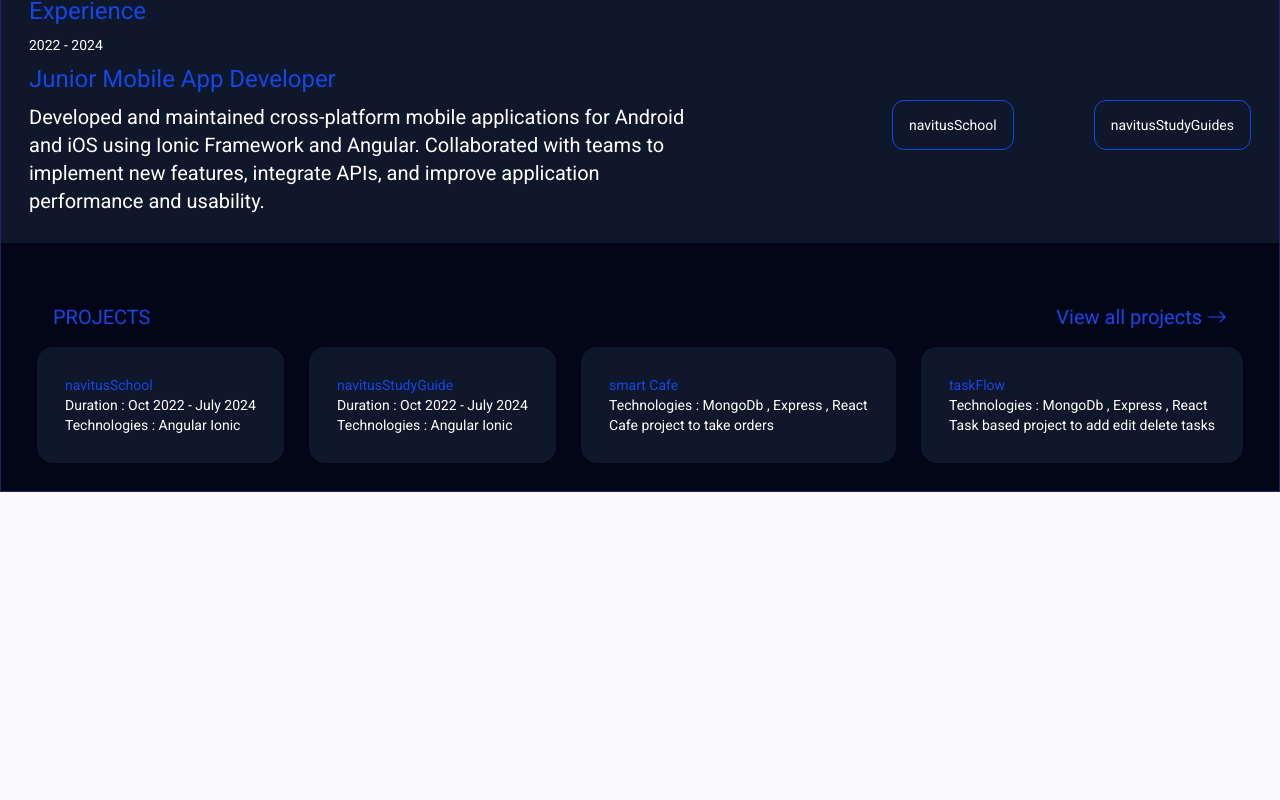
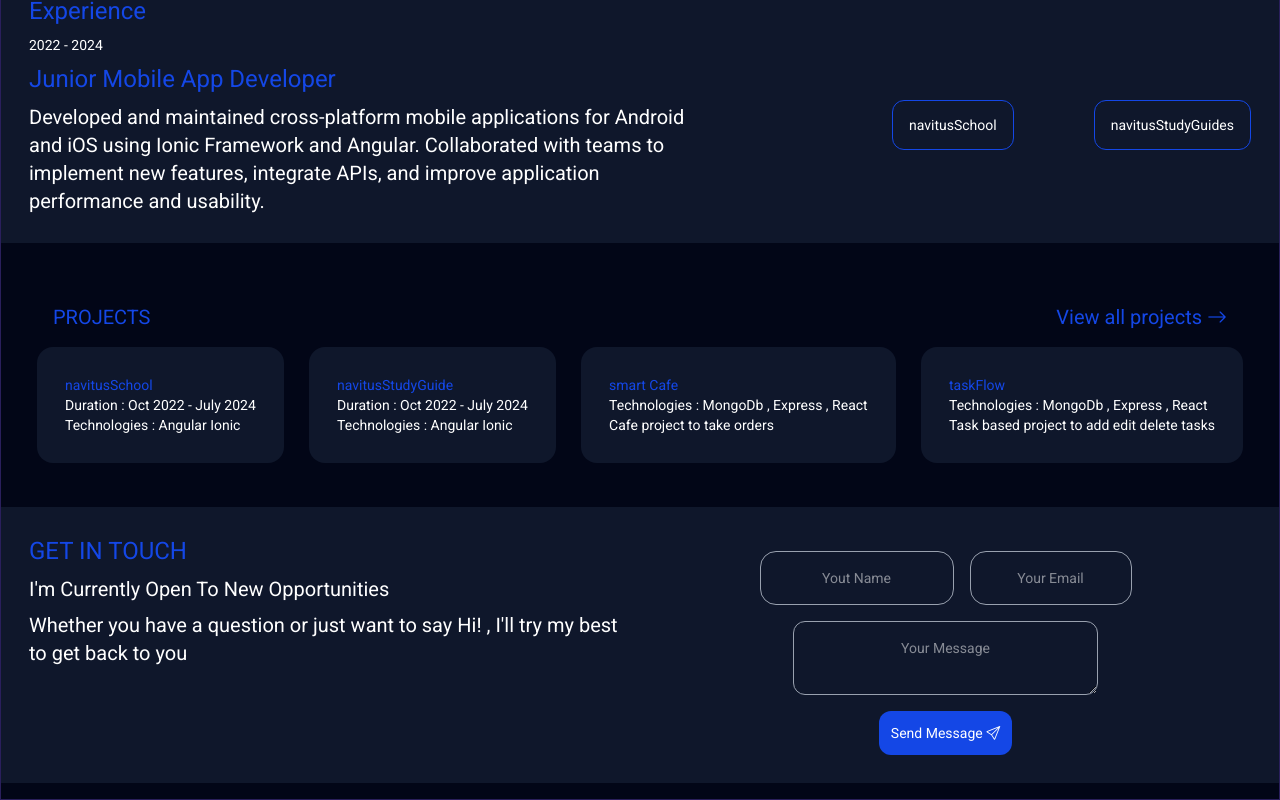
Before and after one commit to Aishwaryajadhav2000/myPortfolio_Angular, an Angular app: page / in a window 1280 px wide. Shown: the part 993-1793 px from the top of the page. Before the commit the page ends 1485 px from the top, so only its background shows below. Built offline with nearby package versions, Linux system fonts and the light colour scheme.

Commit message:
desktop UI

```diff
--- a/src/app/app.css
+++ b/src/app/app.css
@@ -31,7 +31,7 @@
 .middleheading {
     gap: 20%;
 
-    li:hover {
+    a:hover {
         cursor: pointer;
         text-decoration: blue underline;
         color: blue;
--- a/src/app/app.html
+++ b/src/app/app.html
@@ -12,7 +12,7 @@
   <section [class]="isDarkMode ? 'darkbody' : 'whitebody'" id="body">
 
     <!-- First View section-->
-    <section>
+    <section id="home">
 
       <!--Heading-->
       <article class="heading flex pl-5 pr-5 pt-5">
@@ -23,7 +23,7 @@
         <button class="menuIcon">
           ☰
         </button>
-        <article>
+        <!-- <article>
           <ul class="middleheading flex">
             <li>Home</li>
             <li>About</li>
@@ -33,13 +33,25 @@
             <li><button>Download CV</button></li>
             <li><button (click)="toggleTheme()">Toggle Theme</button></li>
           </ul>
+        </article> -->
+
+        <article>
+          <nav class="middleheading flex">
+            <a href="#home">Home</a>
+            <a href="#aboutme">About</a>
+            <a href="#skills">Skills</a>
+            <a href="#experience">Experience</a>
+            <a href="#projects">Projects</a>
+            <a href=""><button>Download CV</button></a>
+            <button (click)="toggleTheme()">Toggle Theme</button>
+          </nav>
         </article>
 
       </article><br>
       <hr class="text-slate-900">
 
       <!--iNTRODUCTION-->
-      <article class="intro  p-7 mt-4 flex">
+      <article class="intro p-7 mt-4 flex">
         <section>
           <article>
             <h2>Hi,I'm</h2>
@@ -81,19 +93,24 @@
       </article>
 
       <!-- About -->
-      <article class="about mt-10 bg-slate-900 pl-7 pr-7 pt-5">
+      <article class="about mt-10 bg-slate-900 pl-7 pr-7 pt-5" id="aboutme">
         <p class="text-blue-700 text-2xl mb-4">About Me</p>
         <section class=" flex gap-4">
           <section class="flex-[2] pb-4">
             <h1 class="text-2xl">I'm Passionate about building Digital Solutions.</h1>
             <span>-</span>
-            <p>Experienced <span class="text-blue-700"> Mobile App Developer</span> at <span class="text-blue-700">Navitus Education</span>  with a strong track record in
+            <p>Experienced <span class="text-blue-700"> Mobile App Developer</span> at <span
+                class="text-blue-700">Navitus Education</span> with a strong track record in
               developing and deploying mobile applications. Proficient in utilizing modern frameworks,
               implementing responsive designs, and delivering seamless user experiences across various platforms.
-              Executed the development of scalable front-end components using <span class="text-blue-700">Angular</span> with <span class="text-blue-700">Ionic</span> for
-              <span class="text-blue-700">NavitusStudyGuides & NavitusSchool</span>  on <span class="text-blue-700"> Android and iOS platforms.</span>
-              Transitioning applications from <span class="text-blue-700"></span>Ionic 3 to Ionic 6 to Ionic 7 and Cordova to Capacitor ,
-              improving performance and ensuring long-term compatibility with modern platforms. Maximized application performance,
+              Executed the development of scalable front-end components using <span class="text-blue-700">Angular</span>
+              with <span class="text-blue-700">Ionic</span> for
+              <span class="text-blue-700">NavitusStudyGuides & NavitusSchool</span> on <span class="text-blue-700">
+                Android and iOS platforms.</span>
+              Transitioning applications from <span class="text-blue-700"></span>Ionic 3 to Ionic 6 to Ionic 7 and
+              Cordova to Capacitor ,
+              improving performance and ensuring long-term compatibility with modern platforms. Maximized application
+              performance,
               executed timely updates, & optimized mobile apps to meet user needs & business objectives,
               utilizing Xcode & Android Studio for enhanced app performance.
 
@@ -102,17 +119,47 @@
 
           <section class="flex justify-center border-l-2 border-blue-700 flex-1">
             <ul>
-              <li><i class="bi bi-calendar4-week colored"></i> <h1><p>Date of birth</p> <p>16 May 2000</p></h1></li>
-              <li><i class="bi bi-telephone"></i> <h1><p>Phone</p> <p>8149611***</p></h1></li>
-              <li><i class="bi bi-geo-alt"></i>  <h1><p>Location</p> <p>Maharashtra</p></h1></li>
+              <li><i class="bi bi-calendar4-week colored"></i>
+                <h1>
+                  <p>Date of birth</p>
+                  <p>16 May 2000</p>
+                </h1>
+              </li>
+              <li><i class="bi bi-telephone"></i>
+                <h1>
+                  <p>Phone</p>
+                  <p>8149611***</p>
+                </h1>
+              </li>
+              <li><i class="bi bi-geo-alt"></i>
+                <h1>
+                  <p>Location</p>
+                  <p>Maharashtra</p>
+                </h1>
+              </li>
             </ul>
           </section>
 
           <section class="flex-1">
             <ul>
-              <li><i class="bi bi-envelope text-blue-700"></i> <h1><p>Email</p> <p>aishwaryaj1608@gmail.com</p></h1></li>
-              <li><i class="bi bi-briefcase"></i> <h1><p>Freelance</p> <p>Available</p></h1></li>
-              <li><i class="bi bi-globe"></i> <h1><p>Language</p> <p>English, Marathi, Hindi</p></h1></li>
+              <li><i class="bi bi-envelope text-blue-700"></i>
+                <h1>
+                  <p>Email</p>
+                  <p>aishwaryaj1608@gmail.com</p>
+                </h1>
+              </li>
+              <li><i class="bi bi-briefcase"></i>
+                <h1>
+                  <p>Freelance</p>
+                  <p>Available</p>
+                </h1>
+              </li>
+              <li><i class="bi bi-globe"></i>
+                <h1>
+                  <p>Language</p>
+                  <p>English, Marathi, Hindi</p>
+                </h1>
+              </li>
             </ul>
           </section>
 
@@ -121,7 +168,7 @@
 
 
       <!--Technologies-->
-      <article class="text-3xl  p-7 mt-4">
+      <article class="text-3xl  p-7 mt-4" id="skills">
         <section>
           <h1 class="justify-center flex text-xl">Technologies work with</h1>
           <ul class="techList mt-4">
@@ -138,7 +185,7 @@
 
 
       <!--Experience-->
-      <article class="pl-7 pr-7 mt-4 bg-slate-900 p-7">
+      <article class="pl-7 pr-7 mt-4 bg-slate-900 p-7" id="experience">
         <section class="flex gap-[15%]">
 
           <article>
@@ -164,7 +211,7 @@
 
 
     <!--Projects-->
-    <section class="ml-2 mr-2 p-7 mt-4">
+    <section class="ml-2 mr-2 p-7 mt-4" id="projects">
       <article class="flex text-blue-700 justify-between m-4 text-xl">
         <h1>PROJECTS</h1>
         <h1>View all projects <i class="bi bi-arrow-right"></i></h1>
@@ -198,9 +245,36 @@
       </article>
     </section>
 
-  </section>
+    <!--Get in touch-->
+    <section class="p-7 mt-4 grid grid-cols-2 bg-slate-900 mb-4">
+      <article>
+        <h1 class="text-blue-700 text-2xl">GET IN TOUCH</h1>
+        <p class="mt-2 text-xl">I'm Currently Open To New Opportunities</p>
+        <p class="mt-2 text-xl">Whether you have a question or just want to say Hi! , I'll try my best to get back to
+          you</p>
+      </article>
+
+      <article>
+        <form action="" class="">
+          <div class="flex justify-center mt-4 gap-4">
+            <input type="text" placeholder="Yout Name" class="border border-gray-400 rounded-2xl p-4 text-center">
+            <input type="text" placeholder="Your Email" class="border border-gray-400 rounded-2xl text-center">
+          </div>
+
+          <div class="flex justify-center mt-4">
+            <textarea name="" id="" placeholder="Your Message" class="border border-gray-400 p-4 w-[50%] text-center rounded-xl"></textarea>
+          </div>
+
+          <div class="flex mt-4 justify-center">
+            <button class="bg-blue-700 rounded-xl p-3">Send Message <i class="bi bi-send"></i></button>
+          </div>
+        </form>
+      </article>
+    </section>
 
 
+
+  </section>
 </body>
 
 </html>
```
